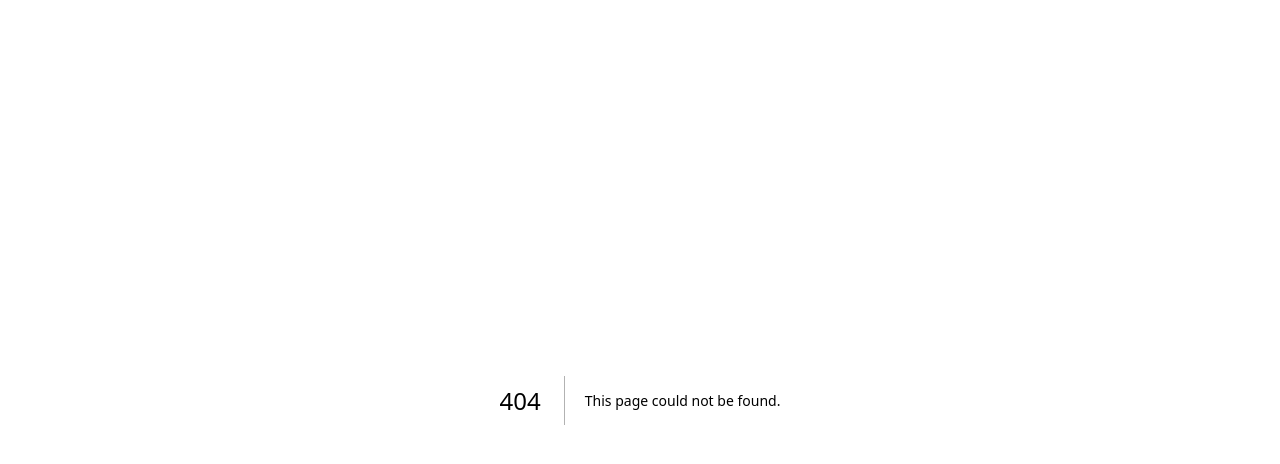
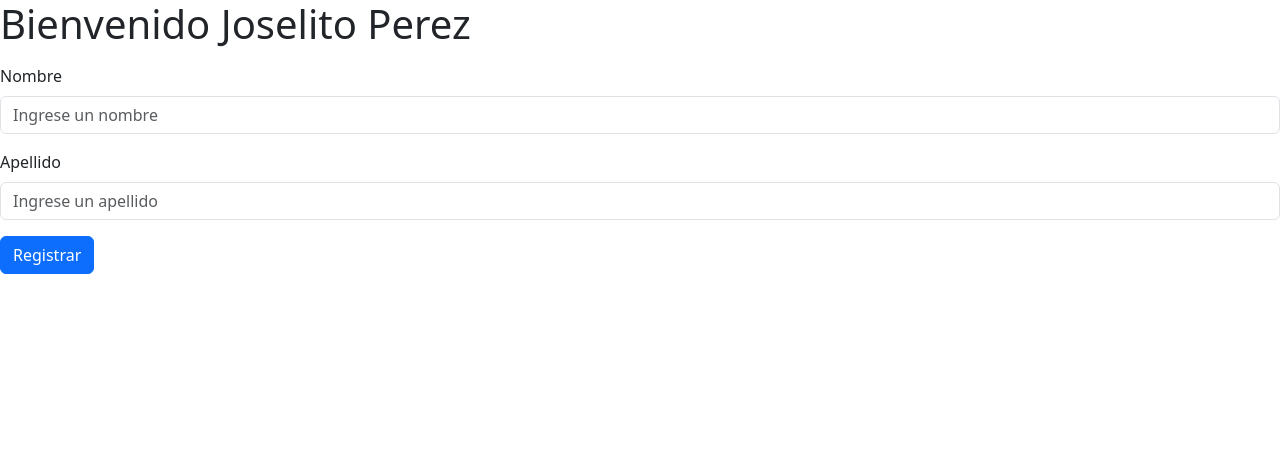
Before and after one commit to kirapablinski/frontendb50c2, a Next.js app: page /Pagina1 in a window 1280 px wide. Before the commit this address had no page. Shown: the top 464 px of the page. Built offline with nearby package versions, Linux system fonts and the light colour scheme.

Commit message:
25 05 2024
uwu

```diff
--- /dev/null
+++ b/src/pages/Pagina1.tsx
@@ -0,0 +1,45 @@
+import exp from 'constants'
+import React, { useState } from 'react'
+import  Form  from 'react-bootstrap/Form'
+import 'bootstrap/dist/css/bootstrap.min.css'
+import { Button } from 'react-bootstrap'
+
+export const pagina1 = () => {
+  const [nombre, setnombre]= useState('Joselito')
+  const [apellido, setapellido]= useState('Perez')
+  const [errorNombre,setErrorNombre] = useState('')
+  const validarnombre= (valor:string)=>{
+    if (valor.length>3){
+      setErrorNombre("");
+    }else{
+      setErrorNombre("Debe ingresar 4 caracteres como minimo")
+    }
+    setnombre(valor);
+  }
+  const handleRegistrar = ()=>{
+    console.log("se registro con exito");
+    alert("listo "+nombre+" "+apellido);
+  }
+
+
+  return (
+    <>
+    <h1>Bienvenido {nombre} {apellido}</h1>
+    <p>{errorNombre}</p>
+    <Form>
+      <Form.Group className="mb-3" controlId="formBasicNombre">
+        <Form.Label>Nombre</Form.Label>
+        <Form.Control type='text' placeholder='Ingrese un nombre' onChange={(e)=>validarnombre(e.currentTarget.value)}/>
+      </Form.Group>
+      <Form.Group className="mb-3" controlId="formBasicApellido">
+        <Form.Label>Apellido</Form.Label>
+        <Form.Control type='text' placeholder='Ingrese un apellido' onChange={(e)=>setapellido(e.currentTarget.value)}/>
+      </Form.Group>
+      <Button variant='primary' type='button' onClick={handleRegistrar}>Registrar</Button>
+    </Form>
+
+
+    </>
+  )
+}
+export default pagina1
--- a/src/pages/index.tsx
+++ b/src/pages/index.tsx
@@ -1,8 +1,14 @@
+import Link from "next/link";
 import Perfil from "./componentes/Perfil";
+
 
 export default function Home() {
   return (
     <>
+    <nav>
+      <Link href='/Pagina1'>Pagina1</Link>
+      <Link href='/Pagina2'>Calculadora</Link>
+    </nav>
       <p>Hola</p>
       <p>Chao</p>
       <Perfil nombre="Pablo" apellido="Marmol" edad={30} rol="docente"/>
```
Also changed, not shown: package.json (+6 -4 lines), src/pages/Pagina2.tsx (added, +46 -0 lines), 1 other file (tests, documents, lock files or other folders).
